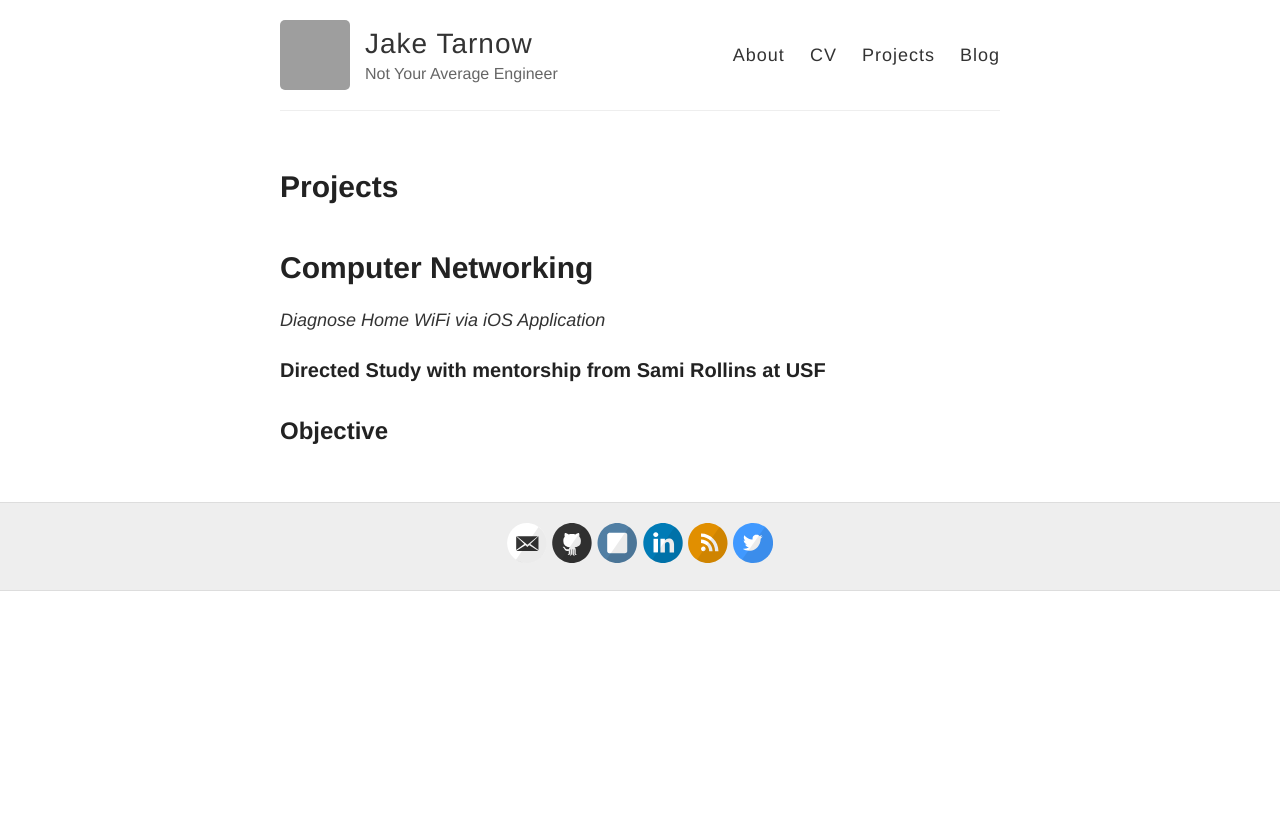
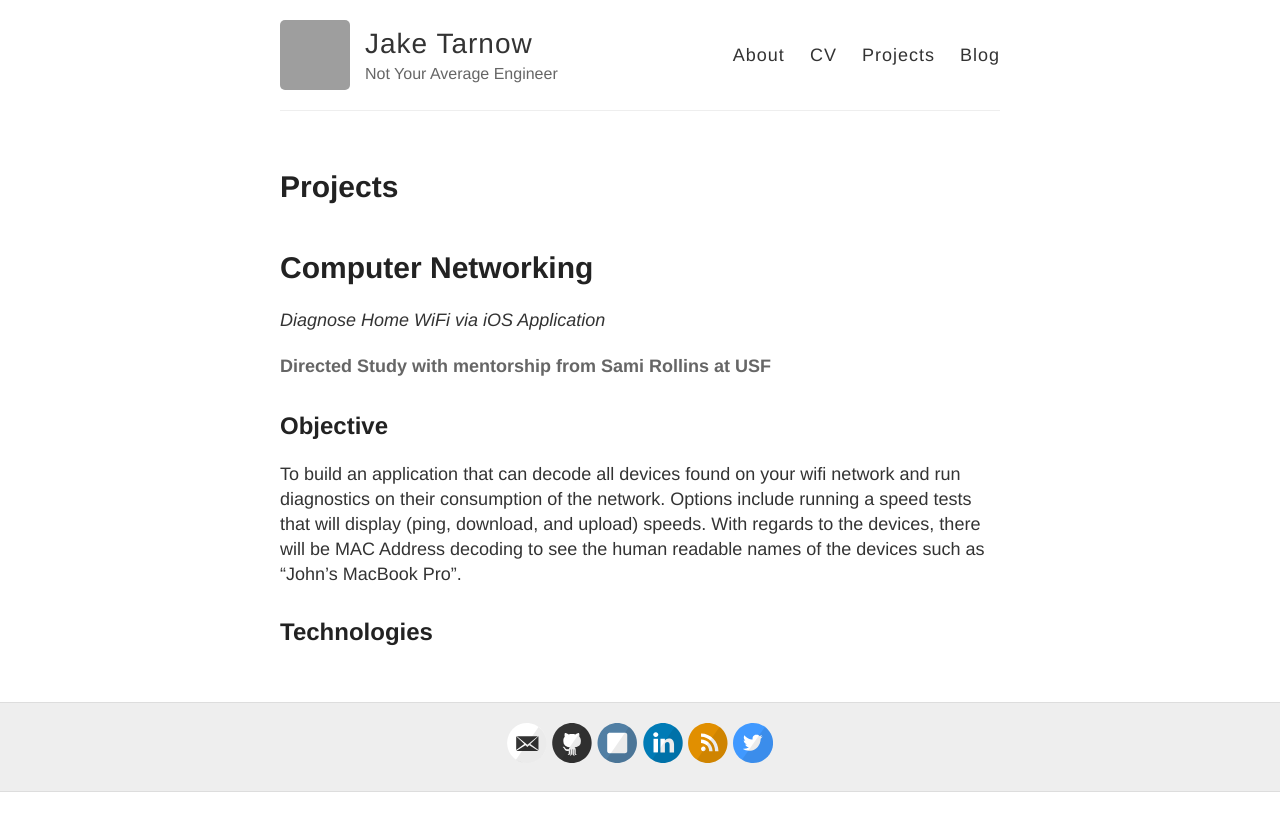
Before and after one commit to HoneyBadger123/jaketarnow.github.io, a Jekyll site: the page built from projects.md, in a window 1280 px wide. Shown: the top 831 px of the page. Built offline with Jekyll 4.4.1, drawn with Linux system fonts in a browser that asks for light colours; grey boxes are pictures that could not be loaded.

Commit message:
updates to projects.md with copy

```diff
--- a/projects.md
+++ b/projects.md
@@ -6,6 +6,9 @@ permalink: /projects/
 
 # Computer Networking
 *Diagnose Home WiFi via iOS Application*
-### Directed Study with mentorship from Sami Rollins at USF
+#### Directed Study with mentorship from Sami Rollins at USF
 
 ## Objective
+To build an application that can decode all devices found on your wifi network and run diagnostics on their consumption of the network. Options include running a speed tests that will display (ping, download, and upload) speeds. With regards to the devices, there will be MAC Address decoding to see the human readable names of the devices such as "John's MacBook Pro".
+
+## Technologies
```
